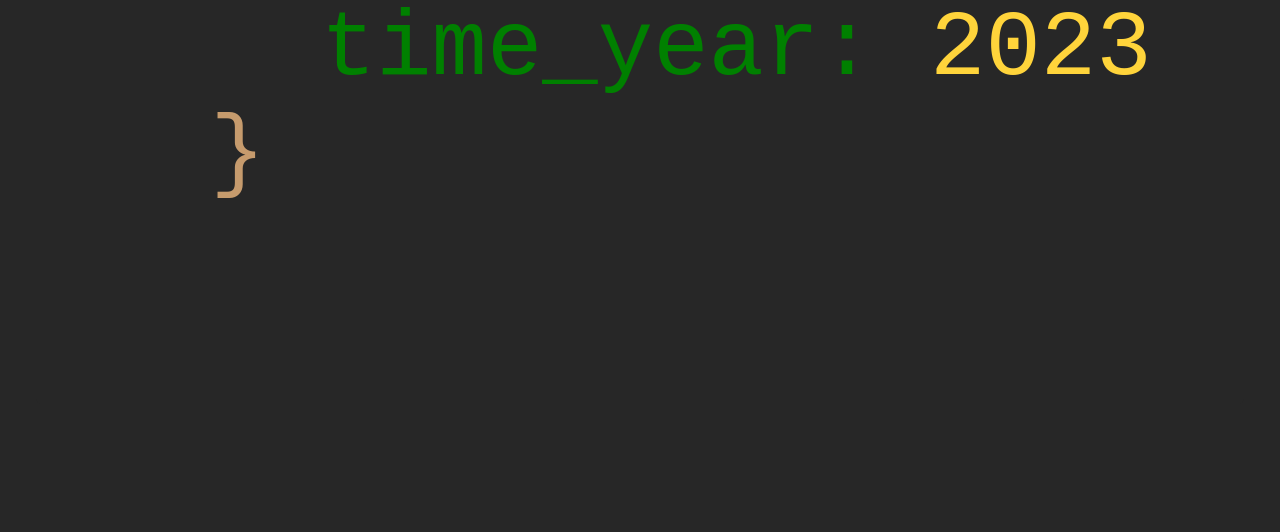
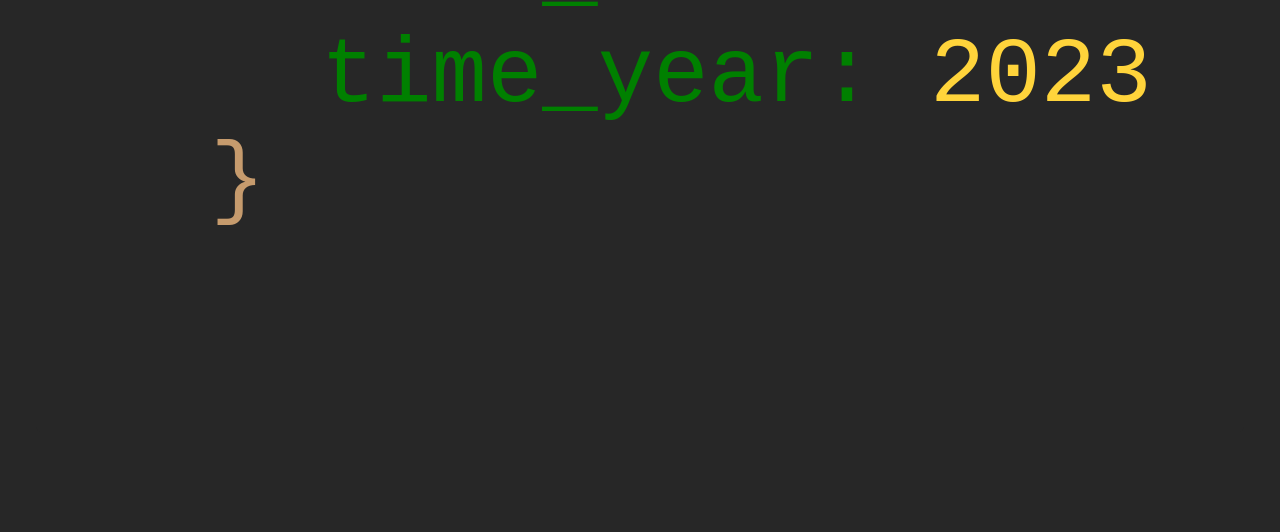
Before and after one commit to karlsen666/py_codeclock_html, a plain HTML site: page index.html in a window 1280 px wide. Shown: the part 826-1358 px from the top of the page. Before the commit the page ends 1330 px from the top, so only its background shows below. Drawn offline with Linux system fonts and the light colour scheme.

Commit message:
Update index.html

```diff
--- a/index.html
+++ b/index.html
@@ -26,6 +26,7 @@
       /*border: 1px solid #cccccc;
       margin-top: 0.8em;
       margin-bottom: 0.8em;*/
+      margin-top: 1.3em;
       padding-left: 5%;
       height: 95%;
     }
```
